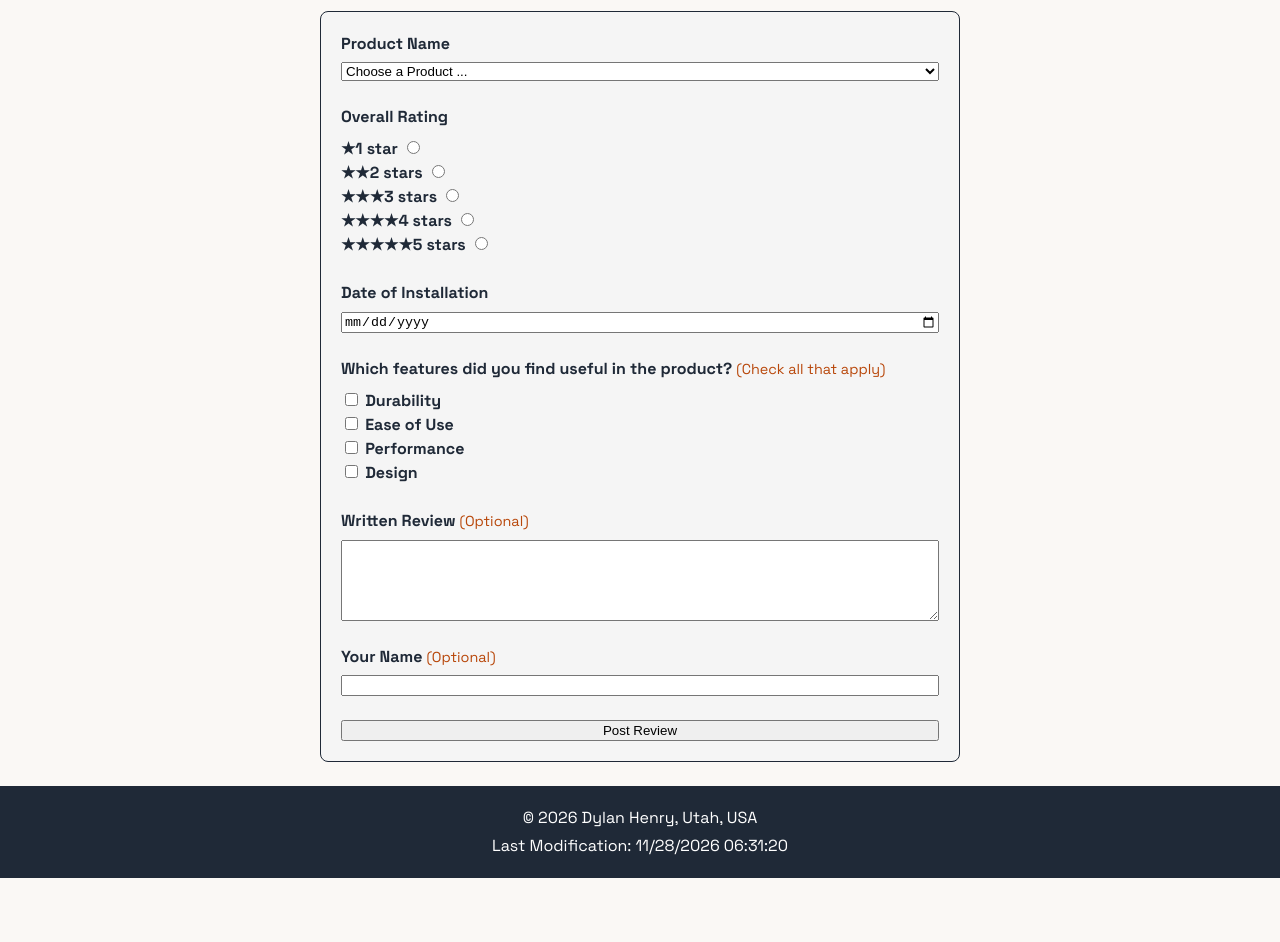
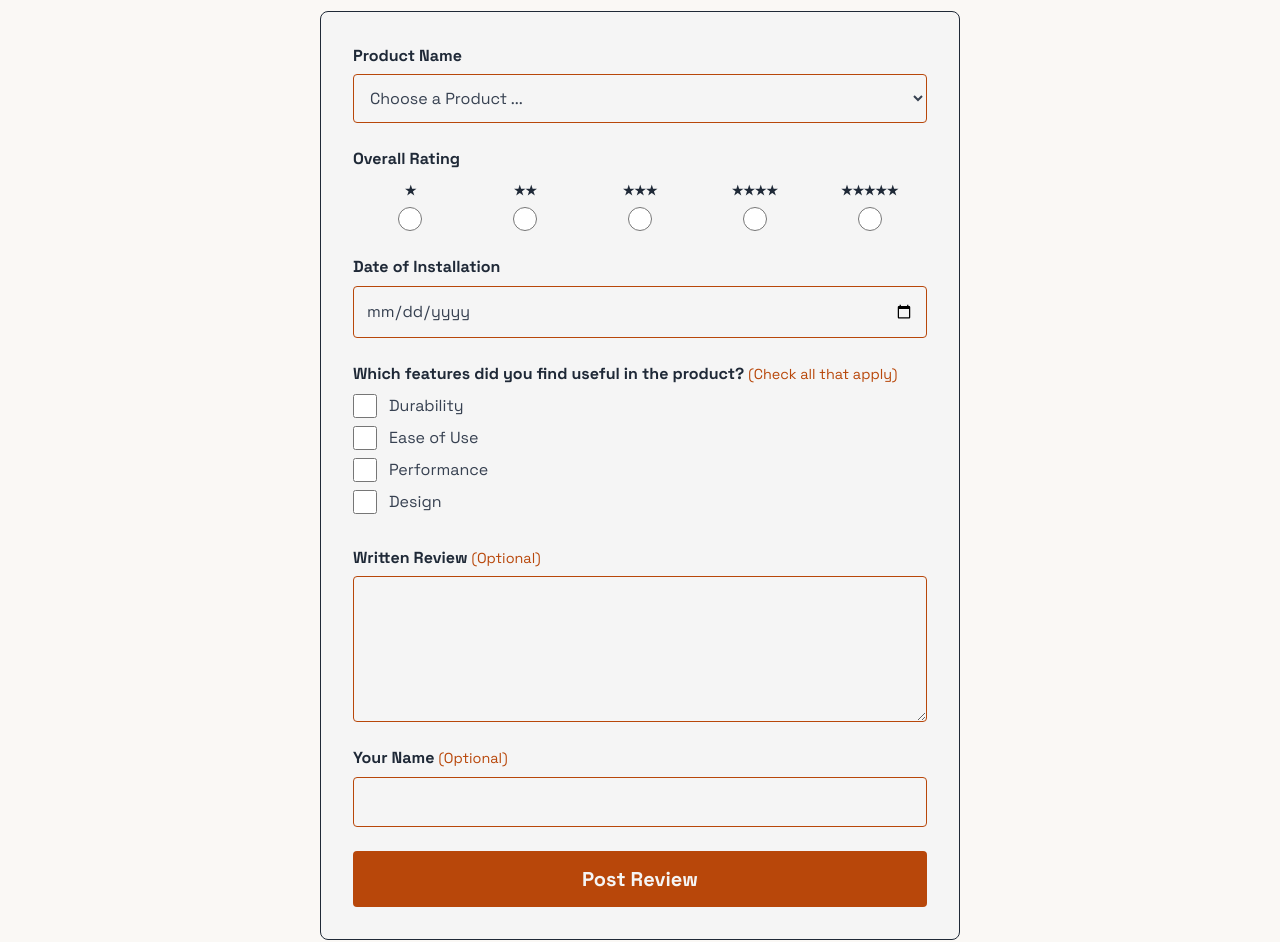
Before and after one commit to d-henry/wdd131, a plain HTML site: page form.html in a window 1280 px wide. Shown: the part 69-1011 px from the top of the page. Before the commit the page ends 947 px from the top, so only its background shows below. Drawn offline with Linux system fonts and the light colour scheme.

Commit message:
pretty much done

```diff
--- a/styles/form.css
+++ b/styles/form.css
@@ -20,6 +20,9 @@ body {
     background: var(--bg);
     color: var(--text);
     line-height: 1.5rem;
+    min-height: 100dvh;
+    display: grid;
+    grid-template-rows: auto 1fr auto;
 }
 
 header,
@@ -81,3 +84,124 @@ legend {
     margin-bottom: 0.5rem;
     padding: 0;
 }
+
+select,
+input[type="date"],
+input[type="text"],
+textarea {
+    width: 100%;
+    font: inherit;
+    padding: 0.75rem;
+    color: var(--text);
+    background: var(--sectionbg);
+    border: 1px solid var(--accent);
+    border-radius: 4px;
+}
+
+textarea {
+    min-height: 8rem;
+    resize: vertical;
+}
+
+:is(select, input, textarea):focus-visible {
+    outline: 3px solid var(--accent);
+}
+
+input[type="radio"],
+input[type="checkbox"] {
+    width: 1.5rem;
+    height: 1.5rem;
+    margin: 0;
+    accent-color: var(--accent);
+    cursor: pointer;
+}
+
+.rating-options {
+    display: grid;
+    grid-template-columns: repeat(5, 1fr);
+}
+
+.rating-option {
+    display: flex;
+    flex-direction: column;
+    align-items: center;
+    gap: 0.25rem;
+}
+
+.rating-option label {
+    font-size: 0.8rem;
+    cursor: pointer;
+}
+
+.rating-option:has(input:checked) label {
+    color: var(--accent);
+}
+
+.check {
+    display: flex;
+    align-items: center;
+    gap: 0.75rem;
+    margin-bottom: 0.5rem;
+}
+
+.check label {
+    font-weight: 400;
+    color: var(--text);
+    cursor: pointer;
+}
+
+input[type="submit"] {
+    width: 100%;
+    padding: 1rem;
+    font: inherit;
+    font-size: 1.25rem;
+    font-weight: 700;
+    color: var(--sectionbg);
+    background: var(--accent);
+    border: none;
+    border-radius: 4px;
+    cursor: pointer;
+}
+
+input[type="submit"]:hover {
+    background: var(--dark);
+}
+
+.confirmation h2 {
+    margin: 0;
+    color: var(--dark);
+}
+
+.confirmation p {
+    margin: 0;
+}
+
+.confirmation .count {
+    font-size: 1.25rem;
+}
+
+.confirmation a {
+    color: var(--accent);
+    font-weight: 700;
+}
+
+.sr-only {
+    position: absolute;
+    width: 1px;
+    height: 1px;
+    padding: 0;
+    margin: -1px;
+    white-space: nowrap;
+    border: 0;
+    overflow: hidden;
+    clip: rect(0, 0, 0, 0);
+}
+
+@media (min-width: 40rem) {
+    header h1 {
+        font-size: 2.5rem;
+    }
+    .card {
+        padding: 2rem;
+    }
+}
```
Also changed, not shown: project/styles/siteplan.css (line endings or trailing spaces).
